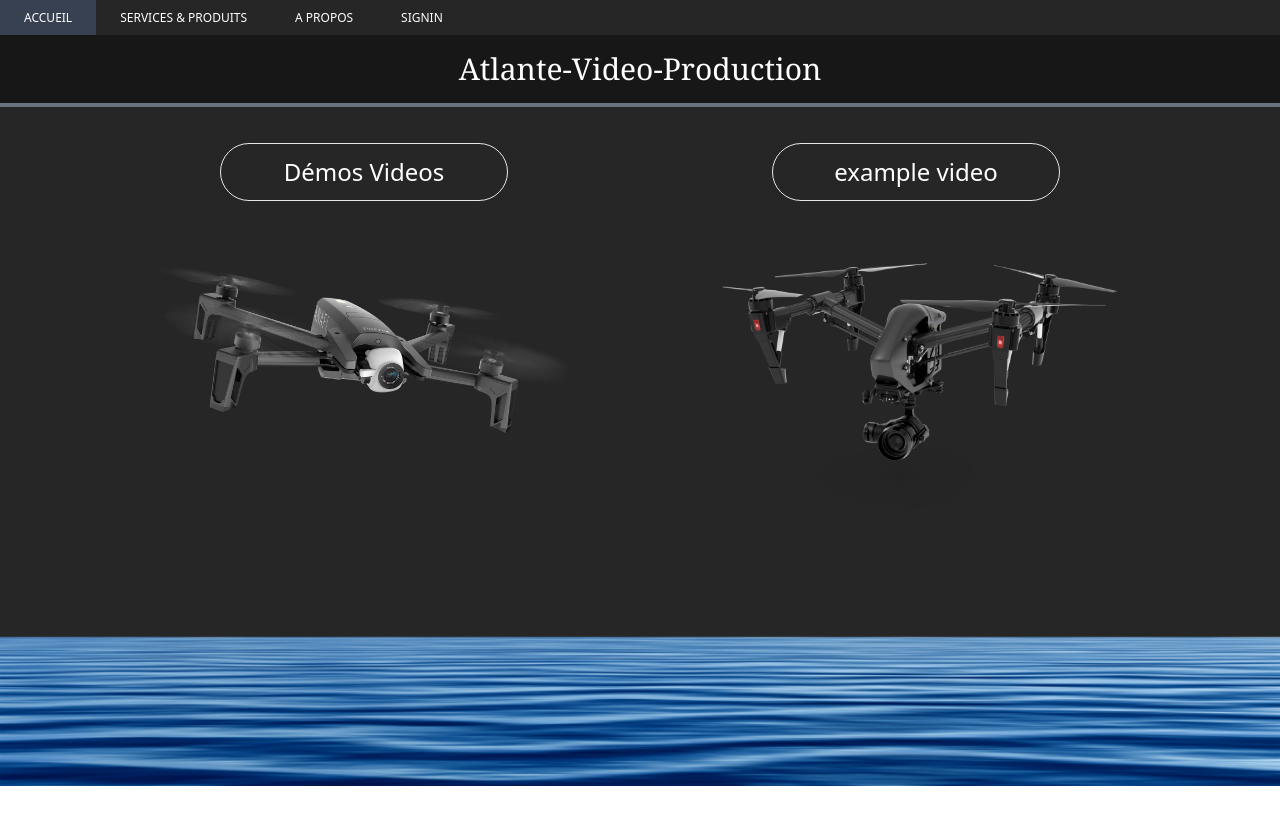
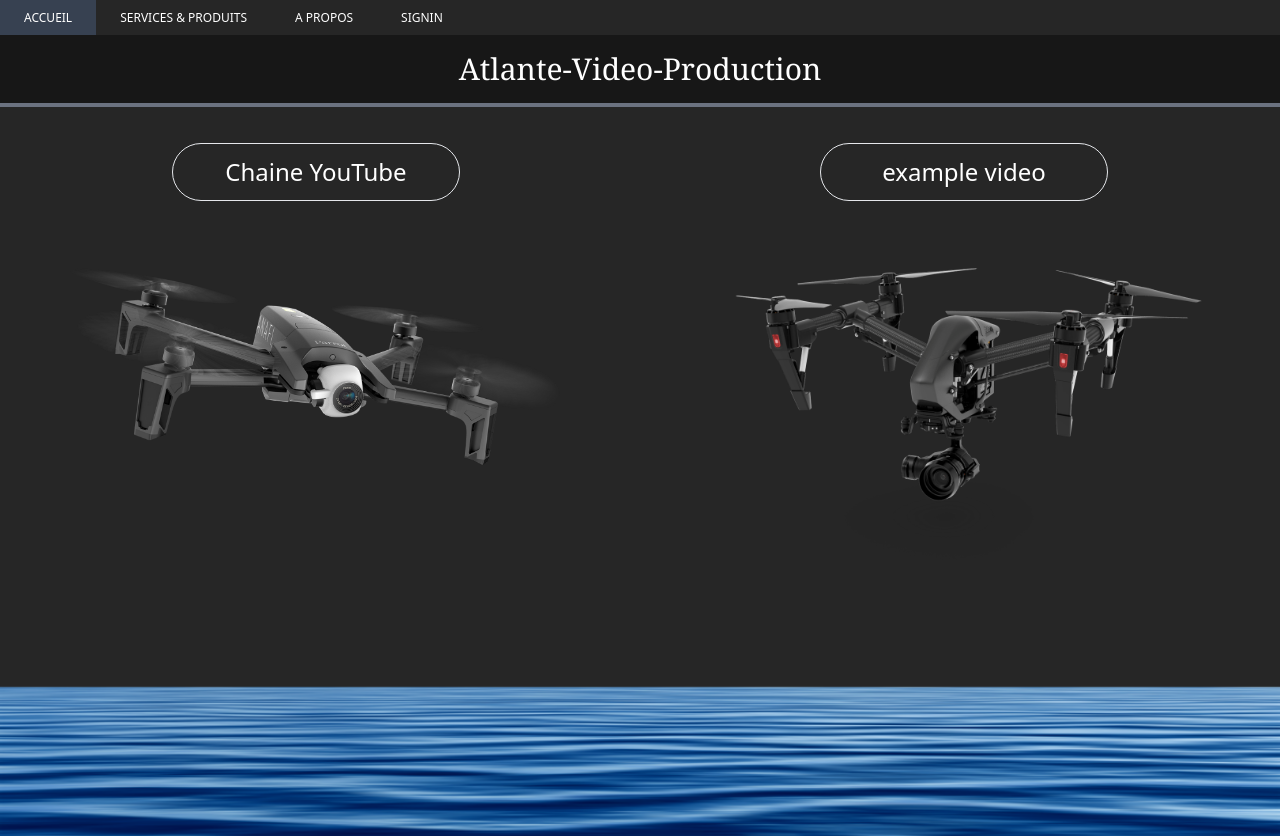
Before and after one commit to bsao17/AtlanteVideo_Client_ReactTS, a React (Create React App) app: page / in a window 1280 px wide. Before the commit the page ends 800 px from the top, so only its background shows below. Built offline with nearby package versions, Linux system fonts and the light colour scheme; what tw-elements would draw is missing.

Commit message:
feat: redirection to YouTube Channel

```diff
--- a/src/components/NavigationResponsive.tsx
+++ b/src/components/NavigationResponsive.tsx
@@ -2,9 +2,9 @@
 const NavigationResponsive = () => {
     return (
         <div className=" md:hidden sm:hidden lg:hidden p-3 cursor-pointer">
-            <div className="w-9 h-1 bg-white mb-2"/>
-            <div className="w-9 h-1 bg-white mb-2"/>
-            <div className="w-9 h-1 bg-white mb-2"/>
+            <div className="w-9 h-1 bg-white mb-1 rounded-full"/>
+            <div className="w-9 h-1 bg-white mb-1 rounded-full"/>
+            <div className="w-9 h-1 bg-white mb-1 rounded-full"/>
         </div>
     );
 
--- a/src/pages/Home.tsx
+++ b/src/pages/Home.tsx
@@ -18,16 +18,15 @@
             pt-9
             md:block
             rounded
-            mx-24
             ">
-                <Link to="/video">
+                <div className="cursor-pointer" onClick={()=>{window.location.assign("https://www.youtube.com/channel/UCnaW05fHVPXc6m1e9UaFaSA");}}>
                     <figure className="hover:opacity-50">
-                        <figcaption className="flex flex-col justify-center items-center text-2xl text-white p-3 border border-gray-200 rounded-full w-72 m-auto ">
-                            Démos Videos
+                        <figcaption className=" flex flex-col justify-center items-center text-2xl text-white p-3 border border-gray-200 rounded-full w-72 m-auto ">
+                            Chaine YouTube
                         </figcaption>
                         <img src={home_presentation_anafi} className="hidden sm:block md:block mt-9 pt-4  z-10" alt="logo"/>
                     </figure>
-                </Link>
+                </div>
 
                 <div className="mb-28 flex flex-col justify-center items-center">
                 </div>
```
